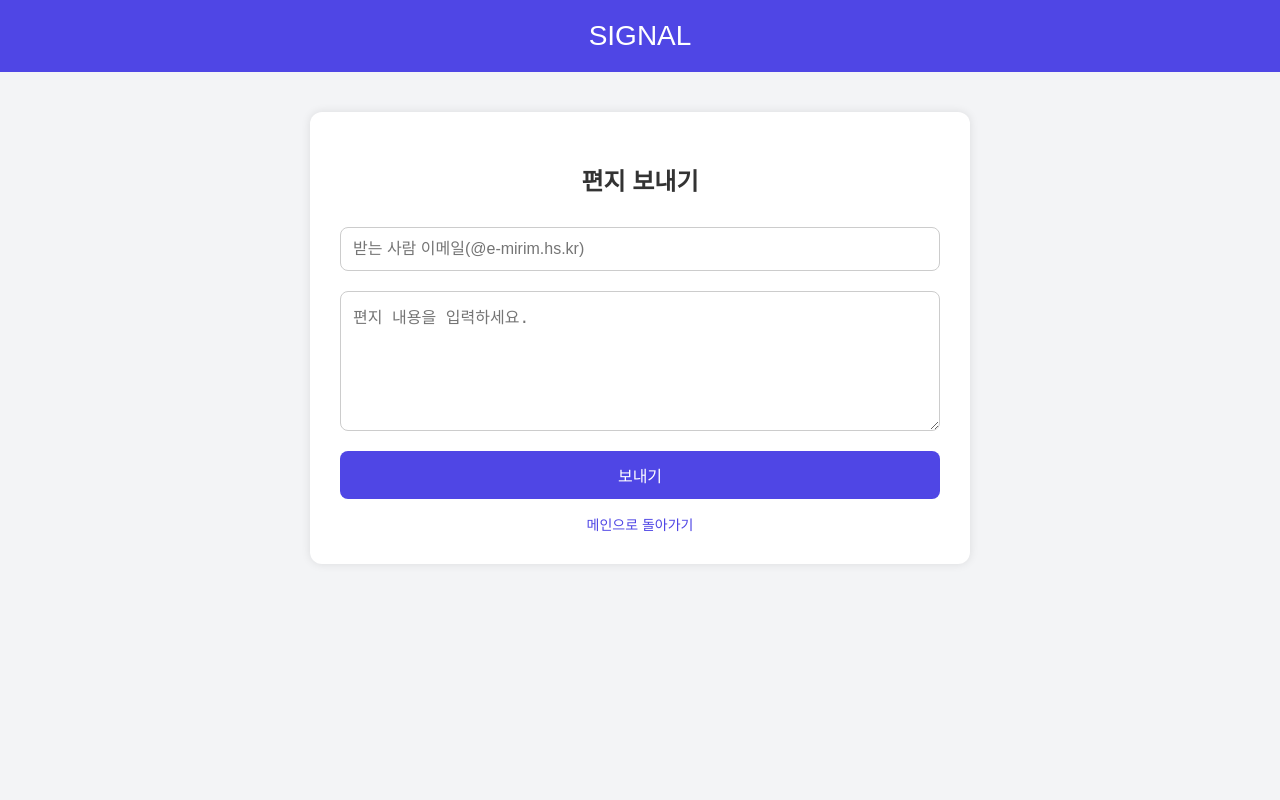
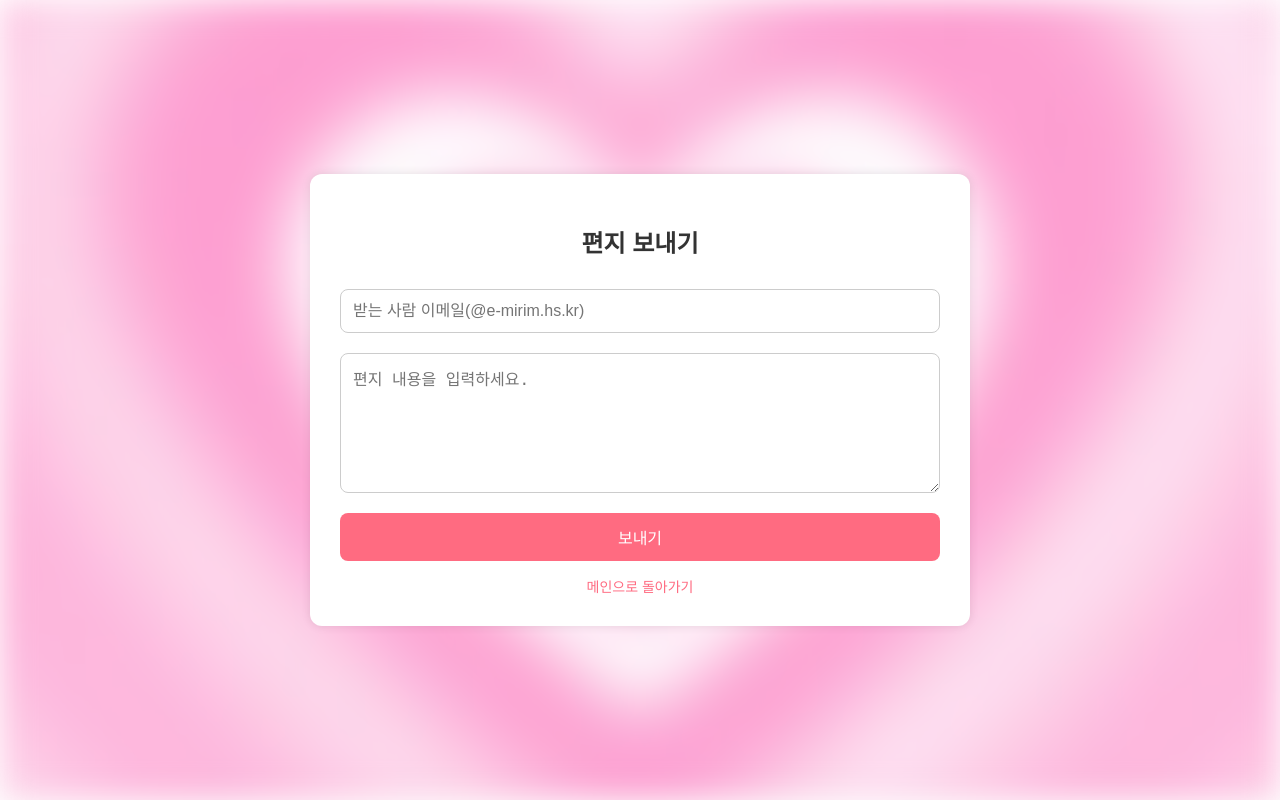
Before and after one commit to tyzzxxkk/Signal, a Flask app: page /send_letter in a window 1280 px wide. Run offline with Flask 3, Linux system fonts and the light colour scheme; a user stored in the database is signed in.

Commit message:
메세지 보내기창 html 끗

```diff
--- a/app.py
+++ b/app.py
@@ -51,5 +51,5 @@ def create_app():
 
 app = create_app()
 
-if __name__ == "__main__":
-    app.run(debug=True)
+if __name__ == '__main__':
+    app.run(port=5001, debug=True)
--- a/templates/send_letter.html
+++ b/templates/send_letter.html
@@ -7,18 +7,29 @@
     <style>
         body {
             margin: 0;
-            font-family: sans-serif;
-            background-color: #f3f4f6;
+            padding: 0;
+            font-family: "Pretendard", sans-serif;
+            display: flex;
+            justify-content: center;
+            align-items: center;
+            height: 100vh;
+            position: relative;
         }
-        header {
-            background-color: #4f46e5;
-            padding: 20px;
-            text-align: center;
-            color: white;
-            font-size: 28px;
+
+        body::before {
+            content: '';
+            position: absolute;
+            top: 0; left: 0; right: 0; bottom: 0;
+            background-image: url("{{ url_for('static', filename='img/heart.jpg') }}");
+            background-size: cover;
+            background-position: center;
+            background-color: rgba(255, 255, 255, 0.5);
+            filter: blur(16px);
+            z-index: -1;
         }
+
         .container {
-            max-width: 600px;
+            width: 600px;
             margin: 40px auto;
             background-color: white;
             padding: 30px;
@@ -43,7 +54,7 @@
         }
         button {
             padding: 12px;
-            background-color: #4f46e5;
+            background-color: #FF6B81;
             color: white;
             border: none;
             border-radius: 8px;
@@ -52,20 +63,19 @@
             transition: 0.2s;
         }
         button:hover {
-            background-color: #4338ca;
+            background-color: #ff4d68;
         }
         a {
             display: block;
             text-align: center;
             margin-top: 15px;
-            color: #4f46e5;
+            color: #FF6B81;
             text-decoration: none;
             font-size: 14px;
         }
     </style>
 </head>
 <body>
-    <header>SIGNAL</header>
     <div class="container">
         <h2>편지 보내기</h2>
 
```
Also changed, not shown: templates/love_test.html (+4 -4 lines).
